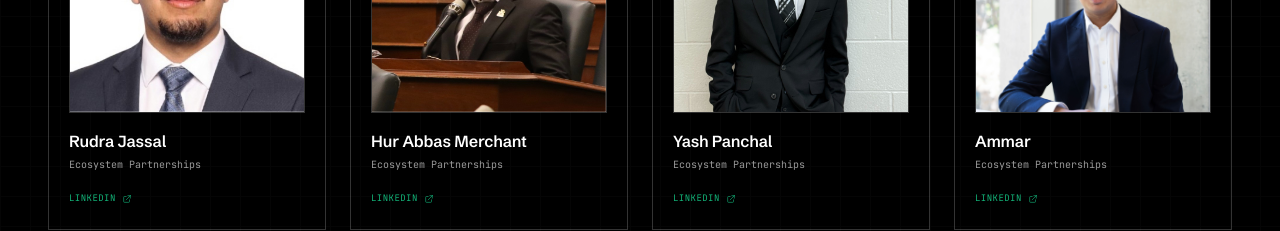
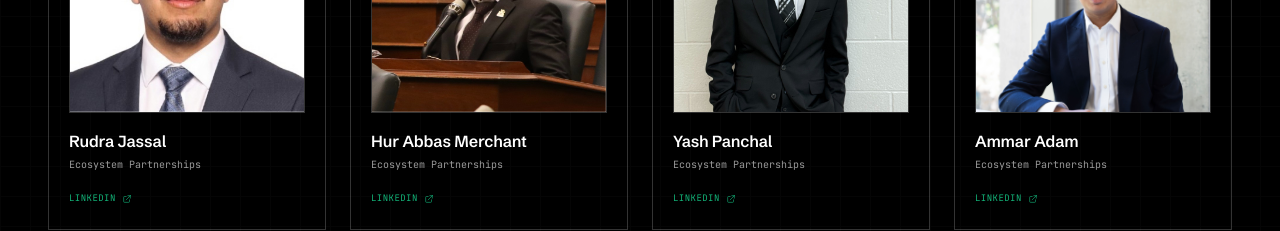
Before and after one commit to Waterloo-Venture-Group/wvgwebsite, a Next.js app: page / in a window 1280 px wide. Shown: the part 7780-8011 px from the top of the page. Built offline with nearby package versions, Linux system fonts and the light colour scheme.

Commit message:
fixed Ammar name

```diff
--- a/src/components/Team.tsx
+++ b/src/components/Team.tsx
@@ -71,7 +71,7 @@ const communicationsGrowth = [
     image: "/photos/team/Headshot-Yash.jpg",
   },
   {
-    name: "Ammar",
+    name: "Ammar Adam",
     role: "Ecosystem Partnerships",
     linkedin: "https://www.linkedin.com/in/ammar-adam/",
     image: "/photos/team/Ammar-Headshot-New.jpg",
```
